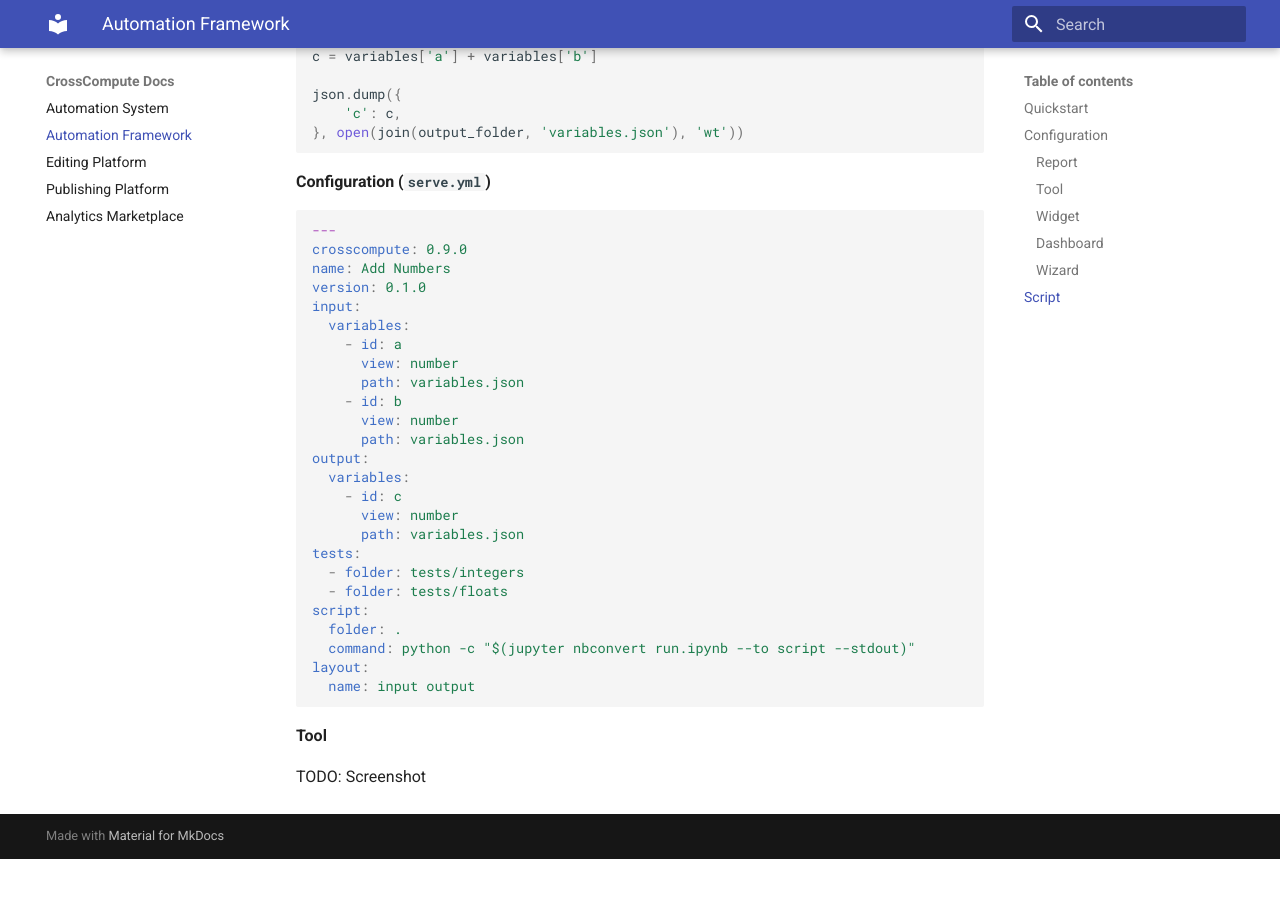
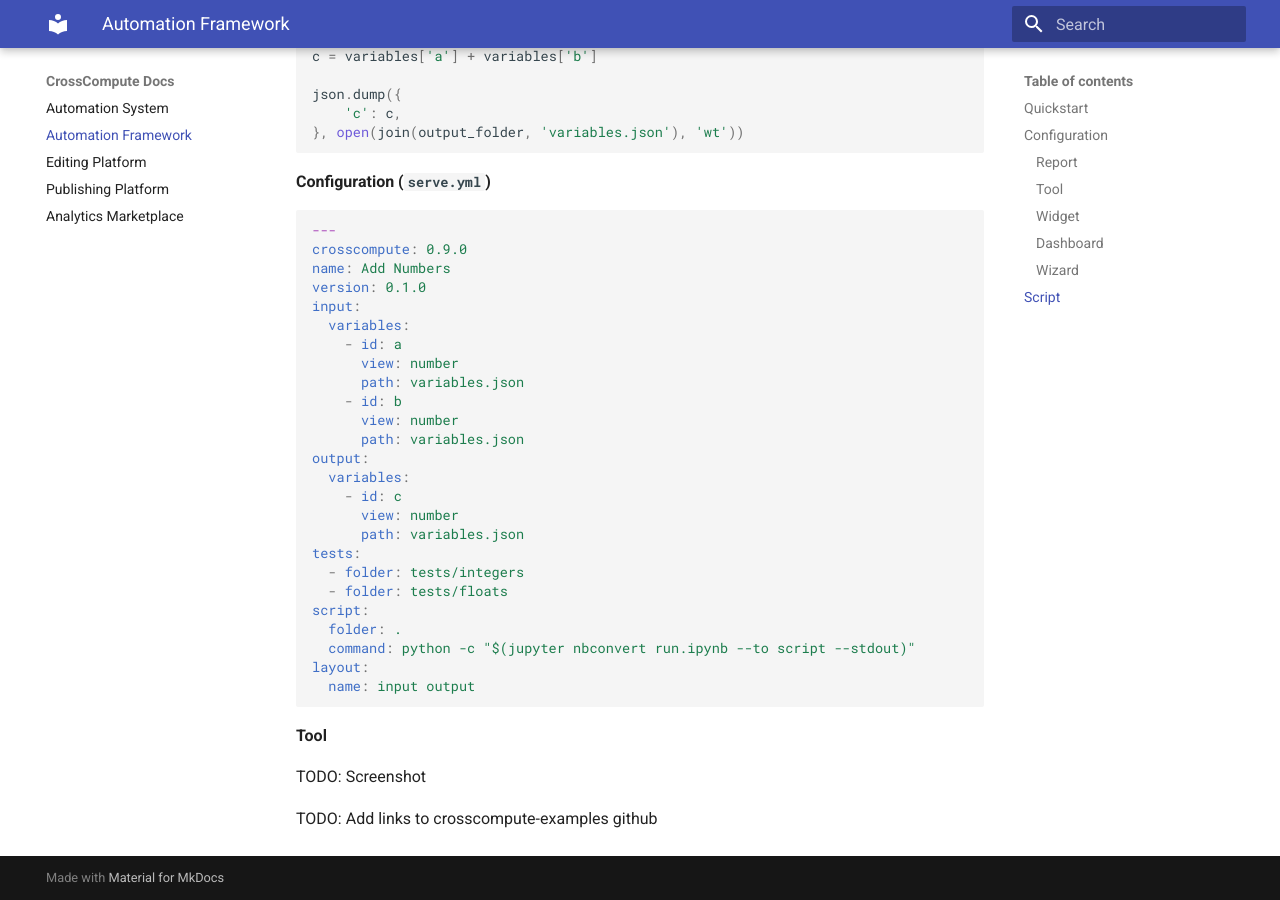
Before and after one commit to crosscompute/crosscompute-docs, an MkDocs documentation site: the page built from docs/automation-framework/README.md, in a window 1280 px wide and 900 px high, scrolled down 2256 px. Built offline with MkDocs 1.6.1 and Material for MkDocs 9.7.7, drawn with Linux system fonts in a browser that asks for light colours; before the commit the page ends 3115 px from its top, so only the background shows below that.

Commit message:
Save notes

```diff
--- a/docs/automation-framework/README.md
+++ b/docs/automation-framework/README.md
@@ -119,3 +119,5 @@ layout:
 **Tool**
 
 TODO: Screenshot
+
+TODO: Add links to crosscompute-examples github
```
